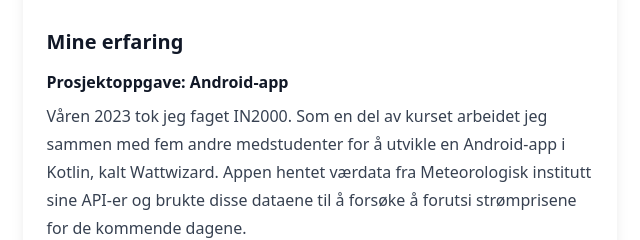
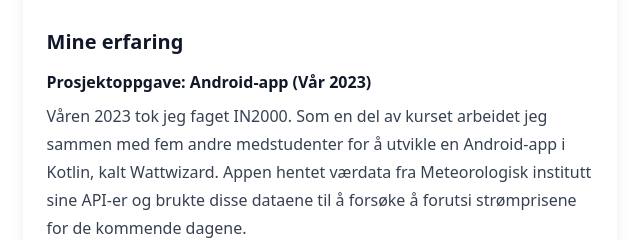
Before and after one commit to Torgeirskovholt/min_cv, a plain HTML site: page index.html in a window 1280 px wide. Shown: the part 457-697 px from the top of the page, 320-960 px from the left. Drawn offline with Linux system fonts and the light colour scheme.

Commit message:
En endring

```diff
--- a/index.html
+++ b/index.html
@@ -35,7 +35,7 @@
 					</section>
 					<section>
 						<h3>Mine erfaring</h3>
-            <h4>Prosjektoppgave: Android-app</h4>
+						<h4>Prosjektoppgave: Android-app (Vår 2023)</h4>
 						<p>
 							Våren 2023 tok jeg faget IN2000. Som en del av kurset arbeidet jeg
 							sammen med fem andre medstudenter for å utvikle en Android-app i
```
Lines whose indentation alone changed are shown as unchanged.
